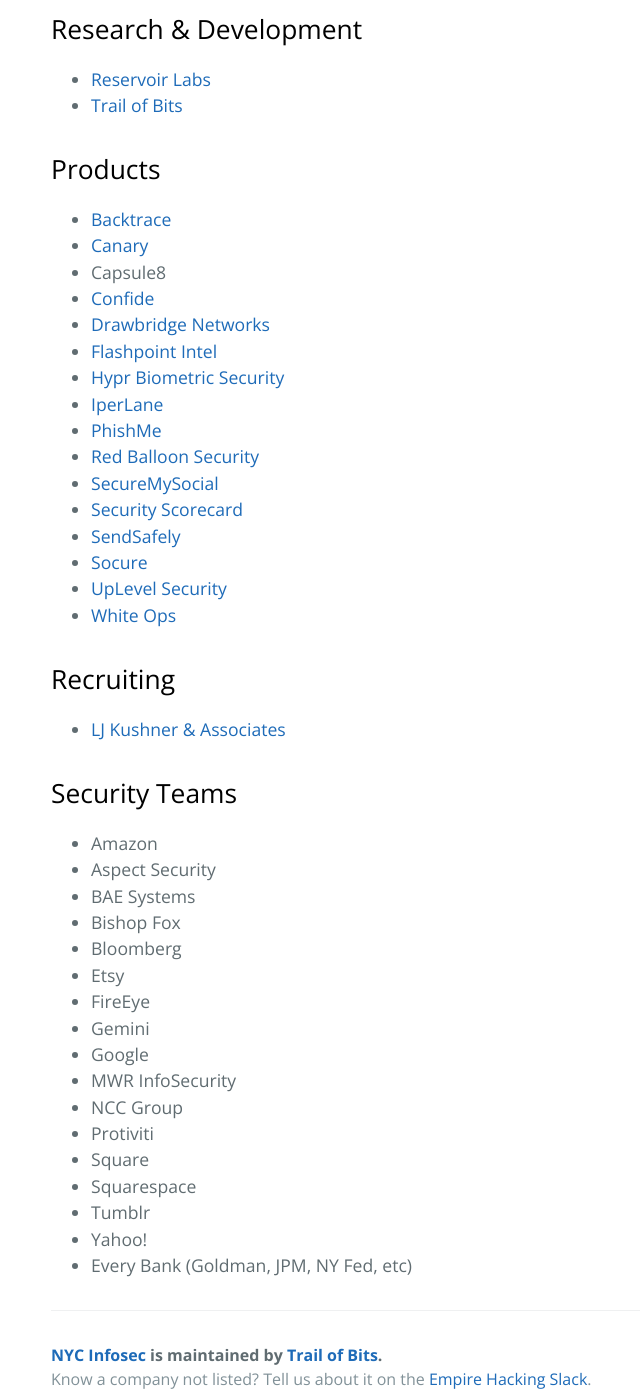
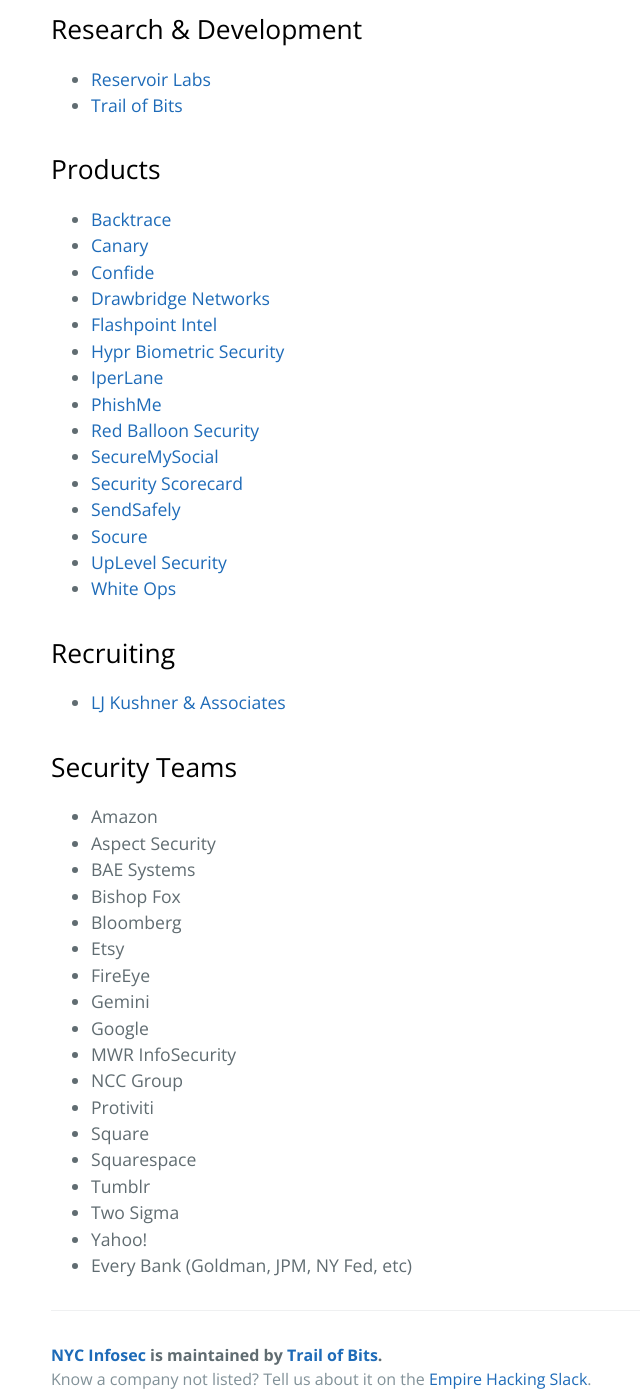
Before and after one commit to trailofbits/nyc-infosec, a Jekyll site: the page built from companies.md, in a window 1280 px wide and 1400 px high, scrolled down 729 px. Shown: the whole window, without its empty margins (173-813 px from the left). Built offline with Jekyll 4.4.1, drawn with Linux system fonts in a browser that asks for light colours; our own code applies the rules of GitHub Pages for plain Markdown files.

Commit message:
Update companies.md

```diff
--- a/companies.md
+++ b/companies.md
@@ -28,7 +28,6 @@
 
 * [Backtrace](https://backtrace.io)
 * [Canary](https://canary.is/)
-* Capsule8
 * [Confide](https://getconfide.com/)
 * [Drawbridge Networks](http://www.drawbridge.io/)
 * [Flashpoint Intel](https://www.flashpoint-intel.com/)
@@ -62,5 +61,6 @@
 * Square
 * Squarespace
 * Tumblr
+* Two Sigma
 * Yahoo!
 * Every Bank (Goldman, JPM, NY Fed, etc)
```
